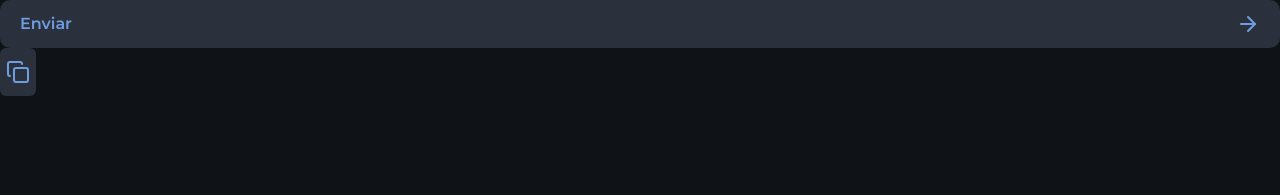
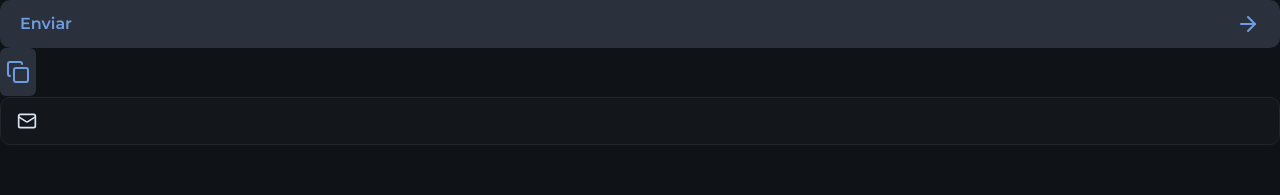
Before and after one commit to ArthurPMachado/indication-for-events, a Next.js app: page / in a window 1280 px wide. Shown: the top 195 px of the page. Built offline with nearby package versions, Linux system fonts and the light colour scheme.

Commit message:
feat: create input element

```diff
--- /dev/null
+++ b/src/app/components/input.tsx
@@ -0,0 +1,38 @@
+import { ComponentProps } from "react";
+
+interface InputRootProps extends ComponentProps<'div'> {
+  error?: boolean
+}
+
+export function InputRoot({ error = false, ...props }: InputRootProps) {
+  return (
+    <div
+      data-error={error}
+      className="group bg-gray-800 h-12 border border-gray-600 rounded-xl px-4 flex items-center gap-2 focus-within:border-gray-100 data-[error=true]:border-danger"
+      {...props}
+    >
+    </div>
+  )
+}
+
+interface InputIconProps extends ComponentProps<'span'> {}
+
+export function InputIcon(props: InputIconProps) {
+  return (
+    <span
+      className="text-gray-400 group-focus-within:text-gray-100 group-[&:not(:has(input:placeholder-shown))]:text-gray-100 group-data-[error=true]:text-danger"
+      {...props}
+    />
+  )
+}
+
+interface InputFieldProps extends ComponentProps<'input'> {}
+
+export function InputField(props: InputFieldProps) {
+  return (
+    <input
+      className="flex-1 outline-0 placeholder-gray-400"
+      {...props}
+    />
+  )
+}
--- a/src/app/page.tsx
+++ b/src/app/page.tsx
@@ -1,6 +1,7 @@
-import { ArrowRight, Copy } from 'lucide-react';
+import { ArrowRight, Copy, Mail } from 'lucide-react';
 import { Button } from "./components/button";
 import { IconButton } from './components/icon-button';
+import { InputField, InputIcon, InputRoot } from './components/input';
 
 export default function Home() {
   return (
@@ -13,6 +14,16 @@ export default function Home() {
       <IconButton>
         <Copy />
       </IconButton>
+
+      <div>
+        <InputRoot>
+          <InputIcon>
+            <Mail className='size-5'/>
+          </InputIcon>
+
+          <InputField />
+        </InputRoot>
+      </div>
     </main>
   );
 }
```
